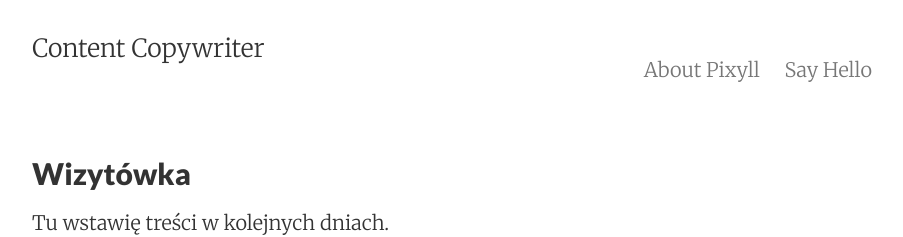
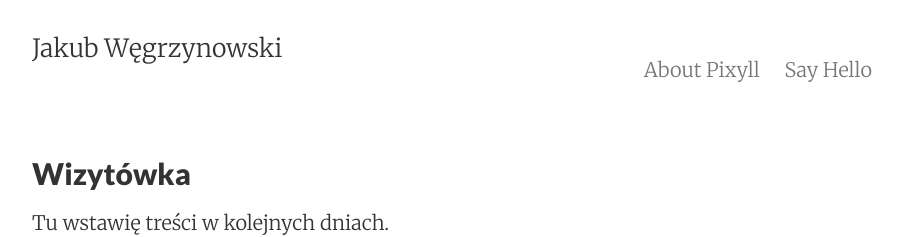
Before and after one commit to Jakub-Florian/Jakub-Florian.github.io, a Jekyll site: the page built from index.md, in a window 1280 px wide. Shown: the top 237 px of the page, without its empty margins (188-1091 px from the left). Built offline with Jekyll 4.4.1, drawn with Linux system fonts in a browser that asks for light colours; the list of posts is cut into pages by our own code.

Commit message:
Update site title

```diff
--- a/_config.yml
+++ b/_config.yml
@@ -1,5 +1,5 @@
 # Site settings
-title:       Content Copywriter
+title:       Jakub Węgrzynowski
 email:       your_email@example.com
 author:      Jakub Florian
 description: "Wizytówka Copywritera"
```
